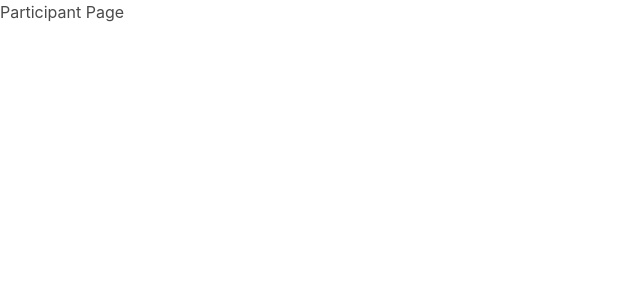
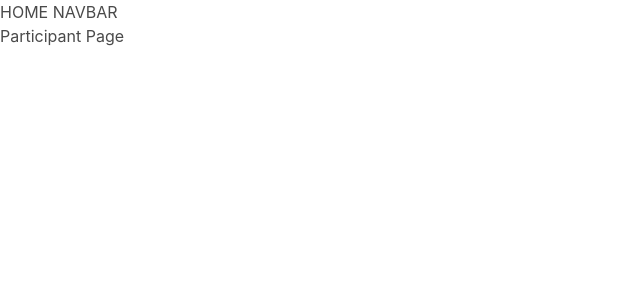
Before and after one commit to n1k0ver3E/COMP6452_Project, a React (Create React App) app in the folder client/: page /participant in a window 1280 px wide. Shown: the top 300 px of the page, without its empty margins (0-640 px from the left). Built offline with nearby package versions, Linux system fonts and the light colour scheme.

Commit message:
fc-30 implement HomeNavbar with userType props

```diff
--- /dev/null
+++ b/client/src/components/HomeNavbar/HomeNavbar.tsx
@@ -0,0 +1,17 @@
+import React, { FC } from 'react'
+
+type userType = 'regulator' | 'participant'
+
+interface IProps {
+  type: userType
+}
+
+const HomeNavbar: FC<IProps> = ({ type }) => {
+  return (
+    <div>
+      <h1>HOME NAVBAR</h1>
+    </div>
+  )
+}
+
+export default HomeNavbar
--- /dev/null
+++ b/client/src/components/HomeNavbar/index.ts
@@ -0,0 +1,3 @@
+import HomeNavbar from './HomeNavbar'
+
+export default HomeNavbar
--- a/client/src/pages/Participant/Participant.tsx
+++ b/client/src/pages/Participant/Participant.tsx
@@ -1,8 +1,10 @@
 import React, { FC } from 'react'
+import HomeNavbar from '../../components/HomeNavbar'
 
 const Participant: FC = () => {
   return (
     <div>
+      <HomeNavbar type={'participant'} />
       <h1>Participant Page</h1>
     </div>
   )
```
